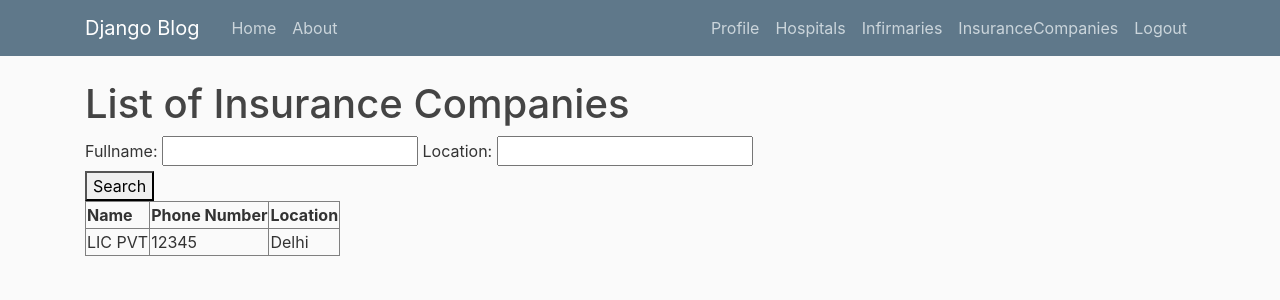
After one commit to tanyagupta1/Health-Care-Management-System, a Django app: page /get_insurancecompanies/ in a window 1280 px wide. The commit adds this page. Shown: the top 300 px of the page. Run offline with Django 4.2, Linux system fonts and the light colour scheme; a user stored in the database is signed in; data comes from the database, SQL or seed files in the repository; both versions use the stored data as it was after the commit; some libraries are stand-ins or nearby versions.

Commit message:
added Insurance Company and Infirmary

```diff
--- a/blog/templates/blog/base.html
+++ b/blog/templates/blog/base.html
@@ -38,6 +38,8 @@
                         {% if user.is_authenticated %}
                         <a class="nav-item nav-link" href="{% url 'profile' %}">Profile</a>
                         <a class="nav-item nav-link" href="{% url 'get_hospitals' %}">Hospitals</a>
+                        <a class="nav-item nav-link" href="{% url 'get_infirmaries' %}">Infirmaries</a>
+                        <a class="nav-item nav-link" href="{% url 'get_insurancecompanies' %}">InsuranceCompanies</a>
                         <a class="nav-item nav-link" href="{% url 'logout' %}">Logout</a>
 
                         {% else %}
--- a/my_django_project/settings.py
+++ b/my_django_project/settings.py
@@ -25,7 +25,7 @@ SECRET_KEY = 'django-insecure-fy4eh+@657g+$1@bsn1d*ly+7@pz4leh0bun22)s=0p&-_v&^5
 # SECURITY WARNING: don't run with debug turned on in production!
 DEBUG = True
 
-ALLOWED_HOSTS = ['192.168.2.244']
+ALLOWED_HOSTS = ['localhost','192.168.2.244']
 
 
 # Application definition
--- a/my_django_project/urls.py
+++ b/my_django_project/urls.py
@@ -30,7 +30,9 @@ urlpatterns = [
     path('verify/',user_views.verify_user,name='verify'),
     path('user_type/',user_views.get_user_type,name='user_type'),
     path('after_login/',user_views.after_login,name='after_login'),
-    path('get_hospitals/',user_views.get_hospitals,name='get_hospitals')
+    path('get_hospitals/',user_views.get_hospitals,name='get_hospitals'),
+    path('get_infirmaries/',user_views.get_infirmaries,name='get_infirmaries'),
+    path('get_insurancecompanies/',user_views.get_insurancecompanies,name='get_insurancecompanies')
 ]
 
 if settings.DEBUG:
--- a/users/admin.py
+++ b/users/admin.py
@@ -8,3 +8,5 @@ from .models import *
 admin.site.register(Profile)
 admin.site.register(Patient)
 admin.site.register(Hospital)
+admin.site.register(Infirmary)
+admin.site.register(InsuranceCompany)
--- a/users/filters.py
+++ b/users/filters.py
@@ -6,3 +6,13 @@ class HospitalFilter(django_filters.FilterSet):
     class Meta:
         model = Hospital
         fields =['fullname','location']
+
+class InfirmaryFilter(django_filters.FilterSet):
+    class Meta:
+        model = Infirmary
+        fields =['fullname','location']
+
+class InsuranceCompanyFilter(django_filters.FilterSet):
+    class Meta:
+        model = InsuranceCompany
+        fields =['fullname','location']
--- a/users/models.py
+++ b/users/models.py
@@ -28,3 +28,23 @@ class Hospital(models.Model):
     is_verified = models.BooleanField(default=False,null=True) # set true after document verification
     def __str__(self):
         return f'{self.user.username} Hospital'
+
+class Infirmary(models.Model):
+    user = models.OneToOneField(User,on_delete=models.CASCADE)
+    verification_doc= models.FileField(default='default.jpg',upload_to='profile_pics',null=True)
+    fullname = models.CharField(max_length=200,null=True)
+    location = models.CharField(default="Delhi",max_length=200,null=True)
+    mobile_number = models.IntegerField(null=True)
+    is_verified = models.BooleanField(default=False,null=True) # set true after document verification
+    def __str__(self):
+        return f'{self.user.username} Infirmary'
+
+class InsuranceCompany(models.Model):
+    user = models.OneToOneField(User,on_delete=models.CASCADE)
+    verification_doc= models.FileField(default='default.jpg',upload_to='profile_pics',null=True)
+    fullname = models.CharField(max_length=200,null=True)
+    location = models.CharField(default="Delhi",max_length=200,null=True)
+    mobile_number = models.IntegerField(null=True)
+    is_verified = models.BooleanField(default=False,null=True) # set true after document verification
+    def __str__(self):
+        return f'{self.user.username} InsuranceCompany'
--- /dev/null
+++ b/users/templates/users/get_insurancecompanies.html
@@ -0,0 +1,30 @@
+{% extends "blog/base.html" %}
+{% load crispy_forms_tags %}
+{% block content %}
+<h1>List of Insurance Companies</h1>
+<div>
+<form method="get">
+    {{myFilter.form}}
+    <button type="submit">Search</button>
+</form>
+</div>
+<div>
+<table border="1">
+    <tr>
+        <th>Name</th>
+        <th>Phone Number</th>
+        <th>Location</th>
+      </tr>
+{% for ic in insurancecompanies %}
+
+<tr>
+    <td>{{ic.fullname}}</td>
+    <td>{{ic.mobile_number}}</td>
+    <td>{{ic.location}}</td>
+</tr>
+
+{% endfor %}
+</table>
+
+</div>
+{% endblock content %}
--- a/users/views.py
+++ b/users/views.py
@@ -31,6 +31,10 @@ def profile(request):
             user_type_form = PatientForm(request.POST,request.FILES,instance = request.user.patient)
         elif(request.user.profile.user_type=="Hospital"):
             user_type_form = HospitalForm(request.POST,request.FILES,instance = request.user.hospital)
+        elif(request.user.profile.user_type=="Infirmary"):
+            user_type_form = InfirmaryForm(request.POST,request.FILES,instance = request.user.infirmary)
+        elif(request.user.profile.user_type=="InsuranceCompany"):
+            user_type_form = InsuranceCompanyForm(request.POST,request.FILES,instance = request.user.insurancecompany)
         if u_form.is_valid() and p_form.is_valid() and user_type_form.is_valid():
             u_form.save()
             p_form.save()
@@ -46,6 +50,10 @@ def profile(request):
             user_type_form =PatientForm(instance = request.user.patient)
         elif(request.user.profile.user_type=="Hospital"):
             user_type_form =HospitalForm(instance = request.user.hospital)
+        elif(request.user.profile.user_type=="Infirmary"):
+            user_type_form =InfirmaryForm(instance = request.user.infirmary)
+        elif(request.user.profile.user_type=="InsuranceCompany"):
+            user_type_form =InsuranceCompanyForm(instance = request.user.insurancecompany)
 
     context = {
         'u_form': u_form,
@@ -62,6 +70,10 @@ def verify_user(request):
             v_form=PatientForm(request.POST, instance=request.user.patient)
         elif(request.user.profile.user_type=="Hospital"):
             v_form=HospitalForm(request.POST, instance=request.user.hospital)
+        elif(request.user.profile.user_type=="Infirmary"):
+            v_form=InfirmaryForm(request.POST, instance=request.user.infirmary)
+        elif(request.user.profile.user_type=="InsuranceCompany"):
+            v_form=InsuranceCompanyForm(request.POST, instance=request.user.insurancecompany)
         if(v_form.is_valid()):
             v_form.save()
             return redirect('profile')
@@ -70,6 +82,10 @@ def verify_user(request):
             v_form=PatientForm(instance=request.user.patient)
         elif(request.user.profile.user_type=="Hospital"):
             v_form=HospitalForm(instance=request.user.hospital)
+        elif(request.user.profile.user_type=="Infirmary"):
+            v_form=InfirmaryForm(instance=request.user.infirmary)
+        elif(request.user.profile.user_type=="InsuranceCompany"):
+            v_form=InsuranceCompanyForm(instance=request.user.insurancecompany)
 
     context = {
         'v_form': v_form
@@ -90,6 +106,11 @@ def get_user_type(request):
                 p1 = Patient.objects.create(user=request.user,verification_doc = 'default.jpg',fullname='na',mobile_number = 12345,is_verified=False)
             elif(user_type=="Hospital"):
                 h1 = Hospital.objects.create(user=request.user,verification_doc = 'default.jpg',fullname='na',mobile_number = 12345,is_verified=False)
+            elif(user_type=="Infirmary"):
+                i1 = Infirmary.objects.create(user=request.user,verification_doc = 'default.jpg',fullname='na',mobile_number = 12345,is_verified=False)
+            elif(user_type=="InsuranceCompany"):
+                ic1 = InsuranceCompany.objects.create(user=request.user,verification_doc = 'default.jpg',fullname='na',mobile_number = 12345,is_verified=False)
+
             return redirect('verify')
     else:
         form = UserTypeForm()
@@ -109,3 +130,17 @@ def get_hospitals(request):
     myFilter = HospitalFilter(request.GET,queryset=hospitals)
     hospitals = myFilter.qs
     return render (request,"users/get_hospitals.html",{'hospitals':hospitals,'myFilter':myFilter})
+
+@login_required
+def get_infirmaries(request):
+    infirmaries = Infirmary.objects.all()
+    myFilter = InfirmaryFilter(request.GET,queryset=infirmaries)
+    infirmaries = myFilter.qs
+    return render (request,"users/get_infirmaries.html",{'infirmaries':infirmaries,'myFilter':myFilter})
+
+@login_required
+def get_insurancecompanies(request):
+    insurancecompanies = InsuranceCompany.objects.all()
+    myFilter = InsuranceCompanyFilter(request.GET,queryset=insurancecompanies)
+    insurancecompanies = myFilter.qs
+    return render (request,"users/get_insurancecompanies.html",{'insurancecompanies':insurancecompanies,'myFilter':myFilter})
```
Also changed, not shown: users/forms.py (+11 -1 lines), users/templates/users/get_infirmaries.html (added, +30 -0 lines), users/templates/users/profile.html (+12 -0 lines), db.sqlite3, users/migrations/0007_insurancecompany_infirmary.py (added).
